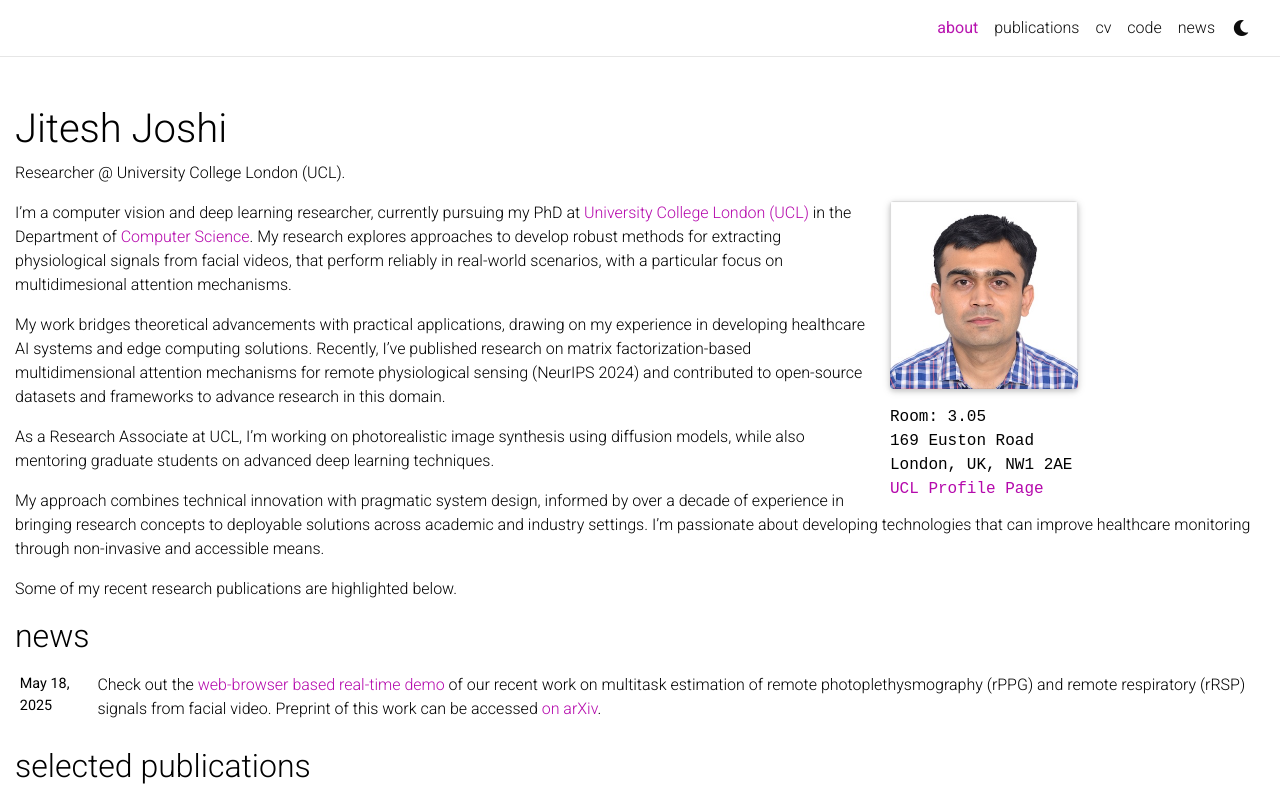
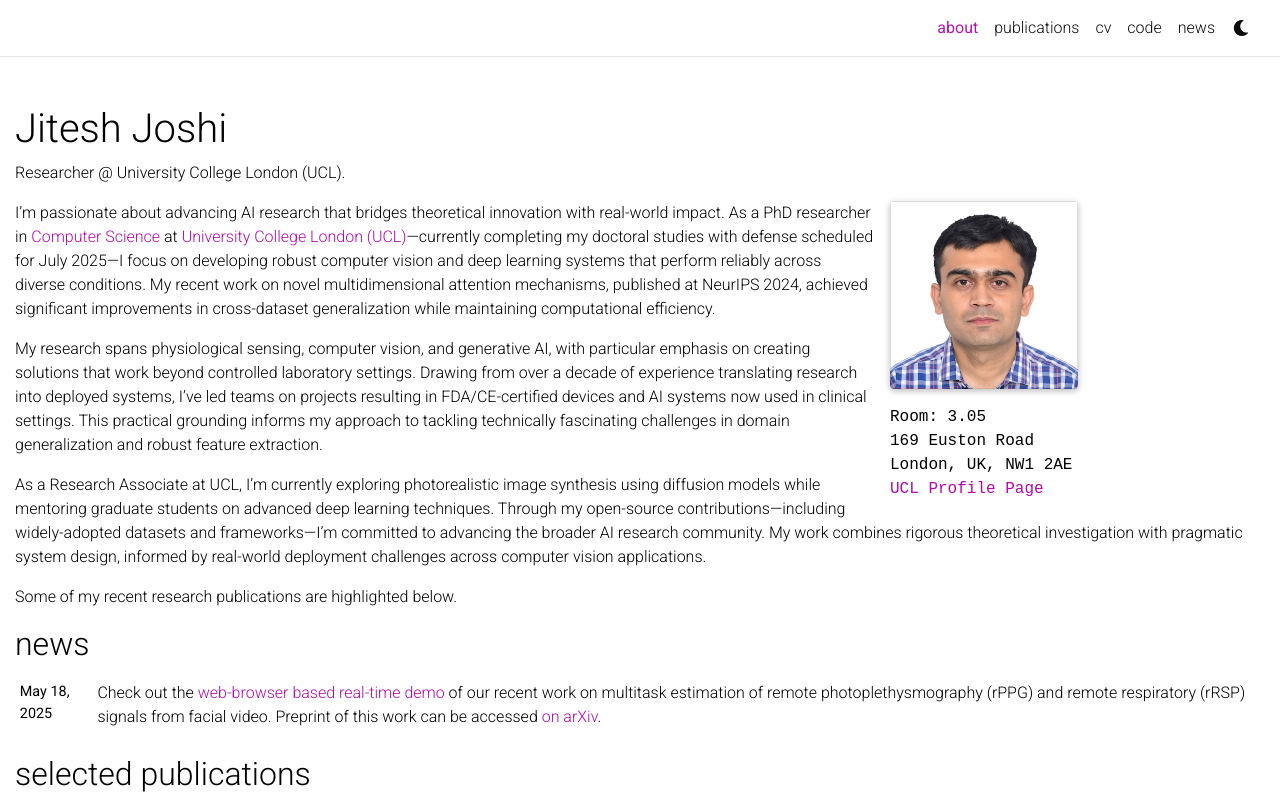
Before and after one commit to jnj256/jnj256.github.io, a Jekyll site: the page built from _pages/about.md, in a window 1280 px wide and 1094 px high, cut to the strip 0-797 px from the top of the window. Built offline with Jekyll 4.4.1, drawn with Linux system fonts in a browser that asks for light colours; full-size pictures stand in for the smaller copies a plugin makes; comment, search, counter and statistics services are not loaded; a style sheet for code colours, icons or effects is not loaded.

Commit message:
updated about me

```diff
--- a/_pages/about.md
+++ b/_pages/about.md
@@ -20,13 +20,11 @@ selected_papers: true # includes a list of papers marked as "selected={true}"
 social: true  # includes social icons at the bottom of the page
 ---
 
-I'm a computer vision and deep learning researcher, currently pursuing my PhD at [University College London (UCL)](https://www.ucl.ac.uk/) in the Department of [Computer Science](https://www.ucl.ac.uk/computer-science/). My research explores approaches to develop robust methods for extracting physiological signals from facial videos, that perform reliably in real-world scenarios,  with a particular focus on multidimesional attention mechanisms.
+I'm passionate about advancing AI research that bridges theoretical innovation with real-world impact. As a PhD researcher in [Computer Science](https://www.ucl.ac.uk/computer-science/) at [University College London (UCL)](https://www.ucl.ac.uk/)—currently completing my doctoral studies with defense scheduled for July 2025—I focus on developing robust computer vision and deep learning systems that perform reliably across diverse conditions. My recent work on novel multidimensional attention mechanisms, published at NeurIPS 2024, achieved significant improvements in cross-dataset generalization while maintaining computational efficiency.
 
-My work bridges theoretical advancements with practical applications, drawing on my experience in developing healthcare AI systems and edge computing solutions. Recently, I've published research on matrix factorization-based multidimensional attention mechanisms for remote physiological sensing (NeurIPS 2024) and contributed to open-source datasets and frameworks to advance research in this domain.
+My research spans physiological sensing, computer vision, and generative AI, with particular emphasis on creating solutions that work beyond controlled laboratory settings. Drawing from over a decade of experience translating research into deployed systems, I've led teams on projects resulting in FDA/CE-certified devices and AI systems now used in clinical settings. This practical grounding informs my approach to tackling technically fascinating challenges in domain generalization and robust feature extraction.
 
-As a Research Associate at UCL, I'm working on photorealistic image synthesis using diffusion models, while also mentoring graduate students on advanced deep learning techniques.
-
-My approach combines technical innovation with pragmatic system design, informed by over a decade of experience in bringing research concepts to deployable solutions across academic and industry settings. I'm passionate about developing technologies that can improve healthcare monitoring through non-invasive and accessible means.
+As a Research Associate at UCL, I'm currently exploring photorealistic image synthesis using diffusion models while mentoring graduate students on advanced deep learning techniques. Through my open-source contributions—including widely-adopted datasets and frameworks—I'm committed to advancing the broader AI research community. My work combines rigorous theoretical investigation with pragmatic system design, informed by real-world deployment challenges across computer vision applications.
 
 <!-- Jitesh is a deep-learning and computer vision specialist with over a decade of R&D experience in physiological computing, system design, and healthcare technology. He has a strong track record of contributions across industry and academia, particularly in developing innovative solutions that bridge technical research with real-world applications.
 
```
